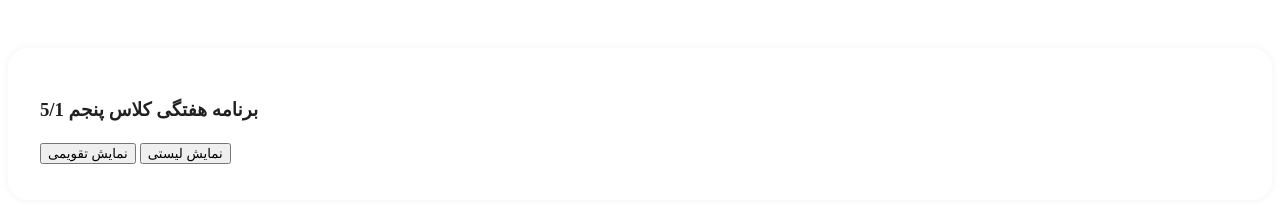
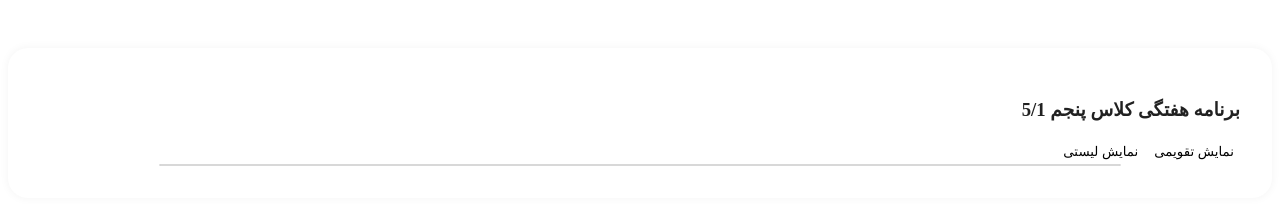
Before and after one commit to sarinazeitooni/weekly-schedule-monta, a plain HTML site: page index.html in a window 1280 px wide. Drawn offline with Linux system fonts and the light colour scheme.

Commit message:
Update main.css

```diff
--- a/css/main.css
+++ b/css/main.css
@@ -1,3 +1,31 @@
 .home-header{
+    direction: rtl;
     margin-top: 3rem !important;
 }
+#mainContainer{
+    width: 80%;
+    margin: 0 auto;
+    border: 1.5px solid rgba(131, 130, 130, 0.315);
+    border-radius: 10px;
+}
+.flexContainer{
+    display: flex;
+    flex-direction: row;
+    align-content: center;
+    justify-content: center;
+}
+.flexChildren{
+    flex-basis: 200px;
+    text-align: center;
+}
+.is-text{
+border: none;
+background-color: inherit;
+cursor: pointer;
+}
+hr{
+    color: rgba(131, 130, 130, 0.315);
+    border: 0;
+    height: 1.5px;
+    background-color: rgba(131, 130, 130, 0.315);
+}
```
